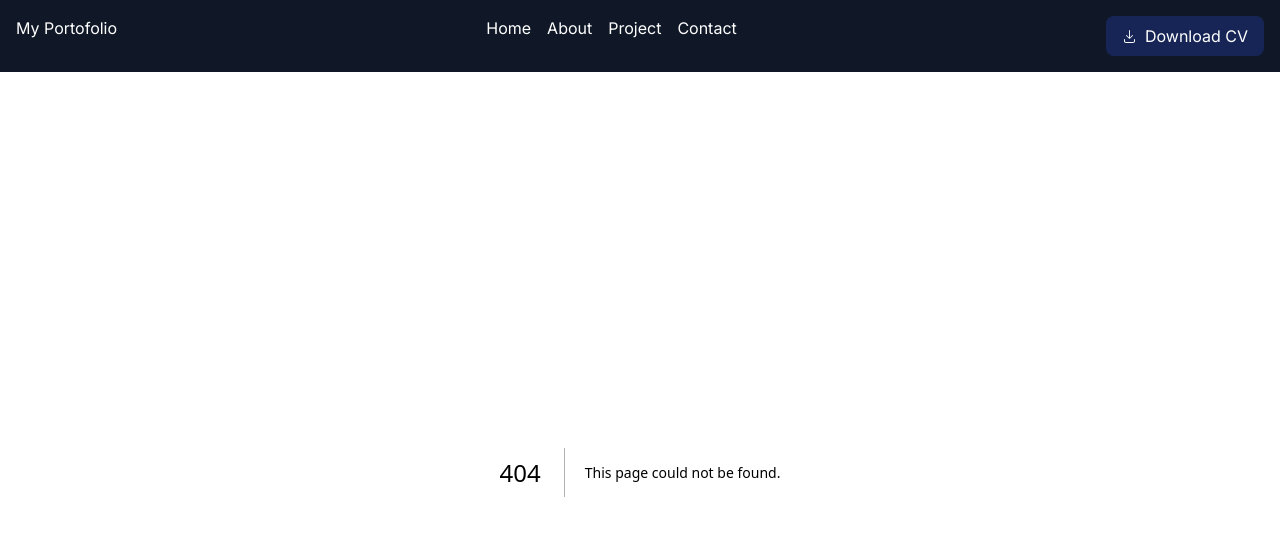
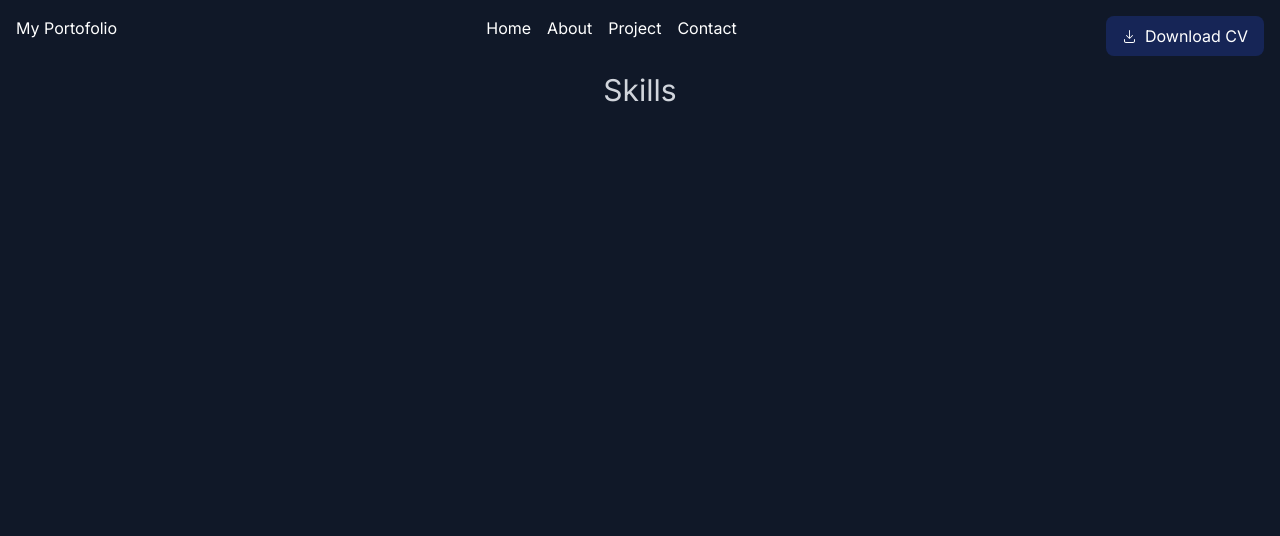
Before and after one commit to meisyaamanda/my-portfolio, a Next.js app: page /skills in a window 1280 px wide. Before the commit this address had no page. Shown: the top 536 px of the page. Built offline with nearby package versions, Linux system fonts and the light colour scheme.

Commit message:
feat: add skill page

```diff
--- /dev/null
+++ b/src/app/skills/page.tsx
@@ -0,0 +1,5 @@
+function SkillPage() {
+  return <div className="text-3xl text-center items-center">Skills</div>;
+}
+
+export default SkillPage;
```
